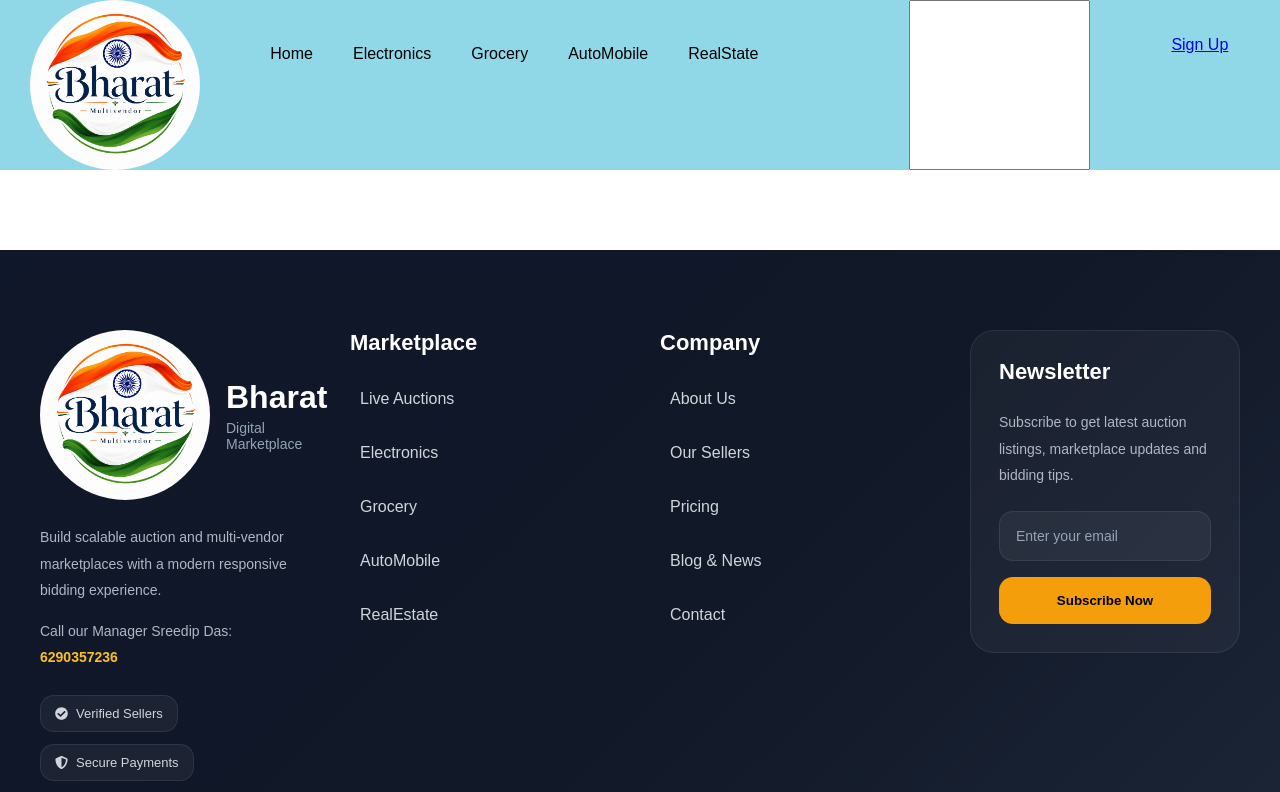
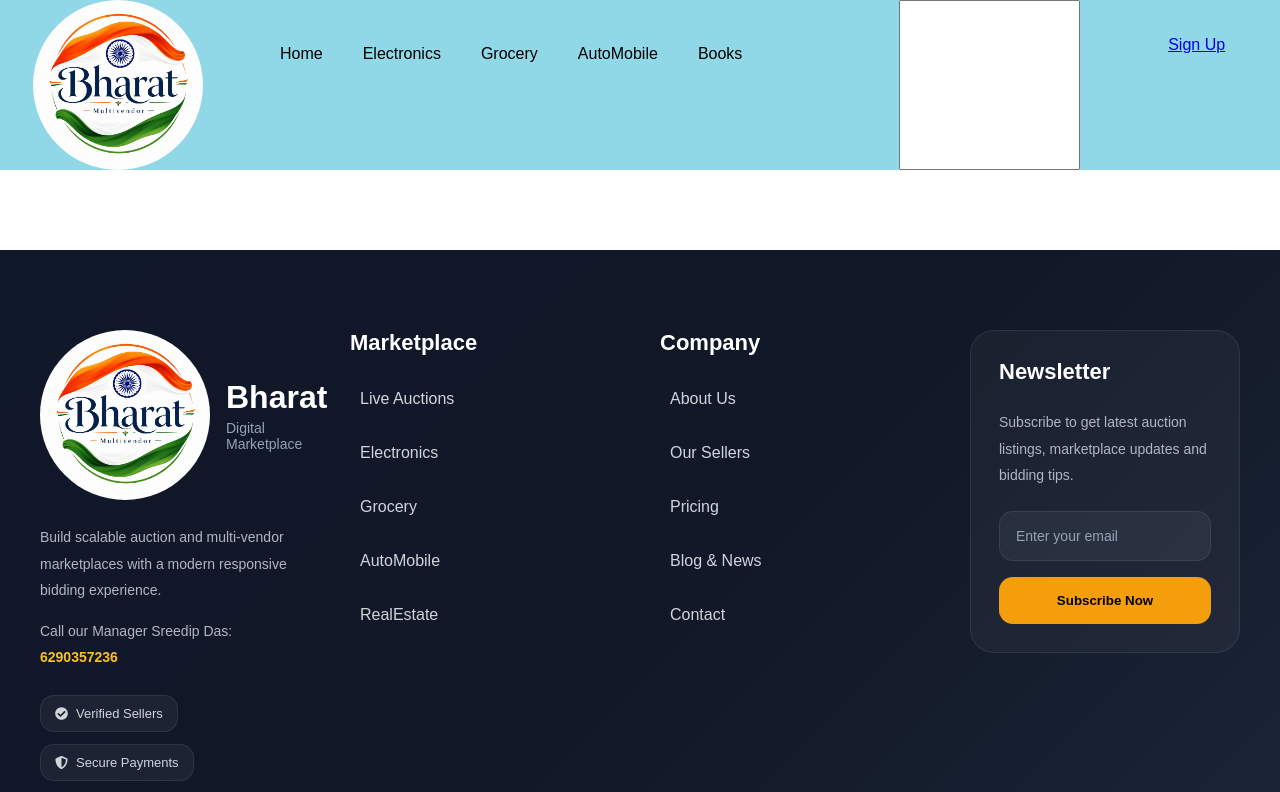
Before and after one commit to Neelpakhii/bharat_multivendor, a React (Vite) app: page / in a window 1280 px wide. Shown: the top 792 px of the page. Built offline with nearby package versions, Linux system fonts and the light colour scheme.

Commit message:
add book dropdown

```diff
--- a/src/assets/Nav.jsx
+++ b/src/assets/Nav.jsx
@@ -49,7 +49,16 @@
                             <li>Helmets</li>
                         </ul>
                     </li>
-                    <li className="navhover">RealState</li>
+                    <li className="navhover dropdown">
+                        Books
+                        <ul className="dropdown-menu">
+                            <li>উপন্যাস</li>
+                            <li>রহস্য</li>
+                            <li>কল্প-বিজ্ঞান</li>
+                            <li>ছোটগল্প</li>
+                            <li>কবিতা</li>
+                        </ul>
+                        </li>
                 </ul>
             </div>
             <input type="search" name="" id="" />
```
